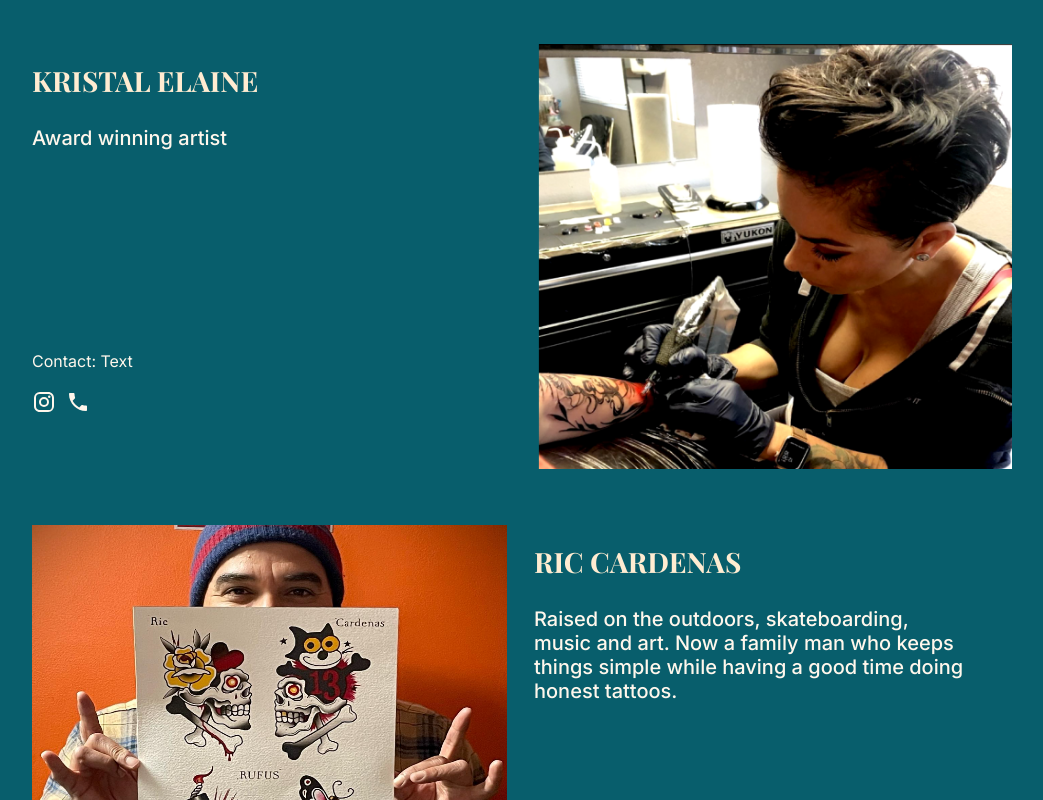
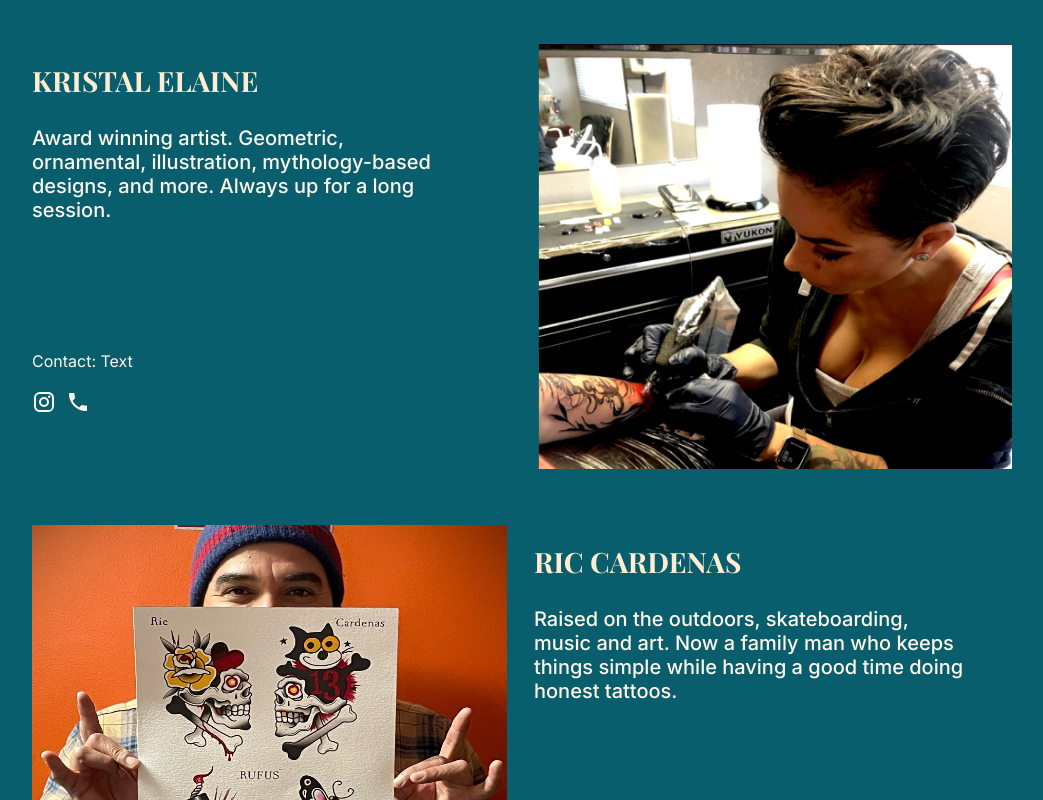
Before and after one commit to MJGowan/12monkeys, a Next.js app: page /artists in a window 1280 px wide. Shown: the part 700-1500 px from the top of the page, without its empty margins (118-1161 px from the left). Built offline with nearby package versions, Linux system fonts and the light colour scheme.

Commit message:
Artist and Appointment info update

```diff
--- a/src/app/(pages)/appointments/page.tsx
+++ b/src/app/(pages)/appointments/page.tsx
@@ -14,7 +14,7 @@ export default function Appointments() {
         </Row>
         <Row className='mb-4'>
           <Col className='txtCol'>
-            <p>Thank you for choosing 12 Monkeys Tattoo for your next tattoo experience. We are thrilled to embark on this creative journey with you! To schedule an appointment, email your artist of choice using the form provided. Be sure to check your Spam folder for our email, and if you haven't received a response, feel free to call us at (209) 839-1265 to check the status of your submission. We look forward to bringing your vision to life at 12 Monkeys Tattoo!</p>
+            <p>Thank you for choosing 12 Monkeys Tattoo for your next tattoo experience. We are thrilled to embark on this creative journey with you. To schedule an appointment, please contact your artist of choice directly. You can find your artists preferred method of contact on our Artists page. If you haven't received a response, feel free to call us at (209) 839-1265. We look forward to bringing your vision to life at 12 Monkeys Tattoo.</p>
           </Col>
         </Row>
         <Row>
--- a/src/app/(pages)/artists/page.tsx
+++ b/src/app/(pages)/artists/page.tsx
@@ -57,7 +57,7 @@ export default function Artists() {
           <Col className='col-12 col-lg-6'>
             <Col className='col-12'>
               <h3 className='header'>KRISTAL ELAINE</h3>
-              <h5 className='blurb'>Award winning artist</h5>
+              <h5 className='blurb'>Award winning artist. Geometric, ornamental, illustration, mythology-based designs, and more. Always up for a long session.</h5>
             </Col>
             <Col className='col-12 my-5 contactCol'>
               <p>Contact: Text</p>
@@ -185,7 +185,7 @@ export default function Artists() {
           <Col className='col-12 col-lg-6'>
             <Col className='col-12'>
               <h3 className='header'>ASHLEY HESS</h3>
-              <h5 className='blurb'>Lorem ipsum</h5>
+              <h5 className='blurb'>Digital, watercolor, acrylic, and ink. Love to do florals, with some snakes here and there.</h5>
             </Col>
             <Col className='col-12 my-5 contactCol'>
               <p>Contact: Email</p>
```
